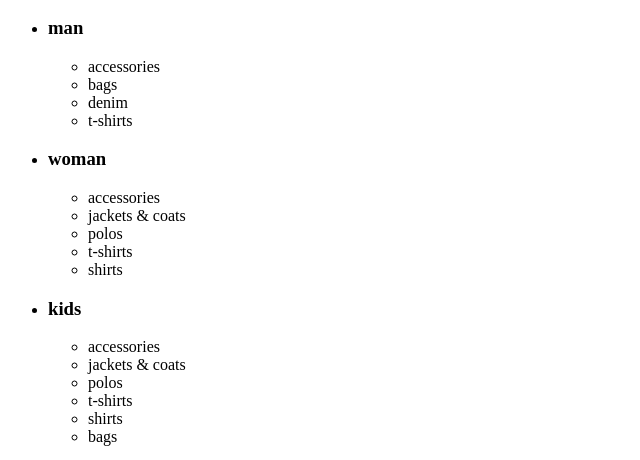
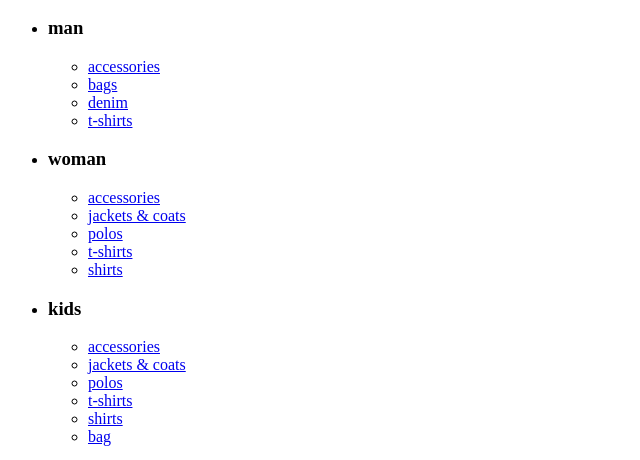
Before and after one commit to DeniSplash/html, a plain HTML site: page index.html in a window 1280 px wide. Shown: the part 214-674 px from the top of the page, without its empty margins (0-640 px from the left). Drawn offline with Linux system fonts and the light colour scheme.

Commit message:
'editingAfterVerification'

```diff
--- a/index.html
+++ b/index.html
@@ -36,16 +36,24 @@
                     <h3>man</h3>
                     <ul>
                         <li>
+                            <a href="#">
                                 accessories
+                            </a>
                         </li>
                         <li>
+                            <a href="#">
                                 bags
+                            </a>
                         </li>
                         <li>
+                            <a href="#">
                                 denim
+                            </a>
                         </li>
                         <li>
+                            <a href="#">
                                 t-shirts
+                            </a>
                         </li>
                     </ul>
                 </li>
@@ -53,19 +61,29 @@
                     <h3>woman</h3>
                     <ul>
                         <li>
+                            <a href="#">
                                 accessories
+                            </a>
                         </li>
                         <li>
+                            <a href="#">
                                 jackets & coats
+                            </a>
                         </li>
                         <li>
+                            <a href="#">
                                 polos
+                            </a>
                         </li>
                         <li>
+                            <a href="#">
                                 t-shirts
+                            </a>
                         </li>
                         <li>
+                            <a href="#">
                                 shirts
+                            </a>
                         </li>
                     </ul>
                 </li>
@@ -73,22 +91,34 @@
                     <h3>kids</h3>
                     <ul>
                         <li>
+                            <a href="#">
                                 accessories
+                            </a>
                         </li>
                         <li>
+                            <a href="#">
                                 jackets & coats
+                            </a>
                         </li>
                         <li>
+                            <a href="#">
                                 polos
+                            </a>
                         </li>
                         <li>
+                            <a href="#">
                                 t-shirts
+                            </a>
                         </li>
                         <li>
+                            <a href="#">
                                 shirts
+                            </a>
                         </li>
                         <li>
-                            bags
+                            <a href="#">
+                                bag
+                            </a>
                         </li>
                     </ul>
                 </li>
```
Lines whose indentation alone changed are shown as unchanged.
